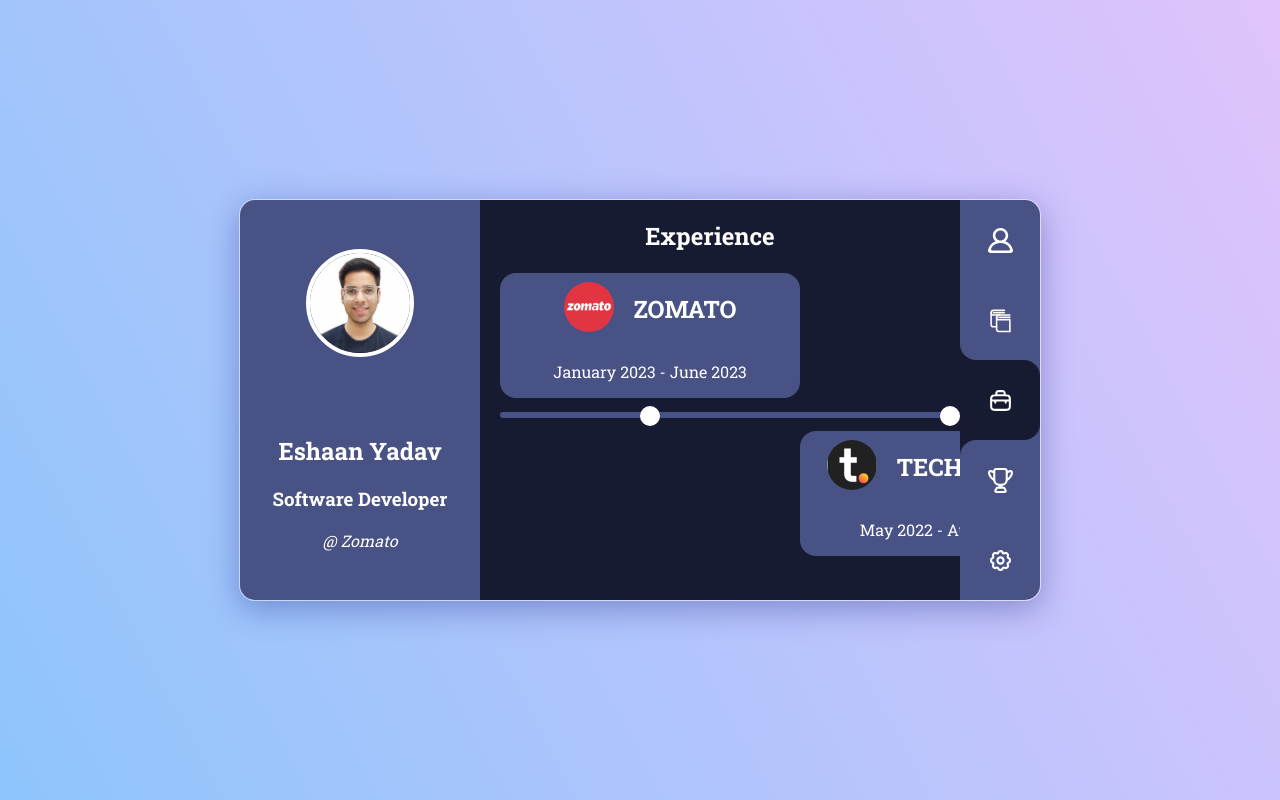
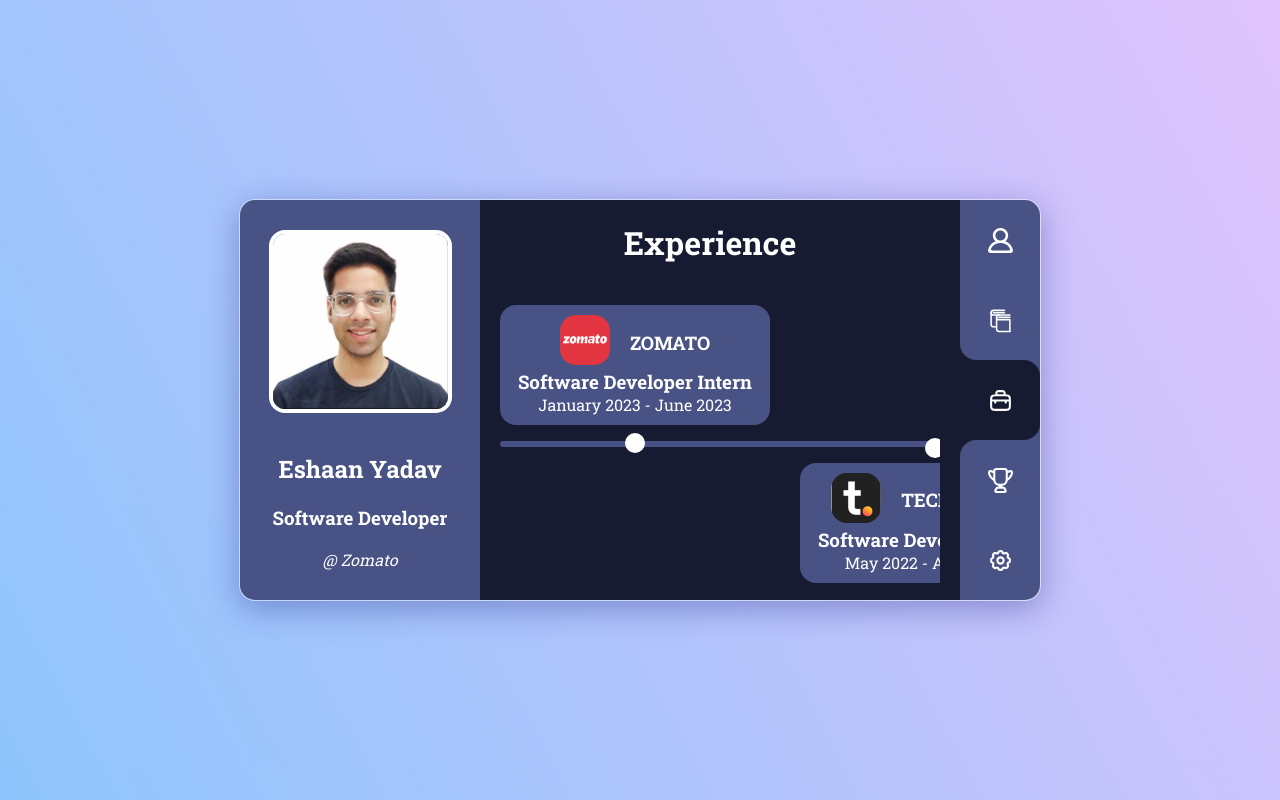
Before and after one commit to e-for-eshaan/business-card, a React (Create React App) app: page / in a window 1280 px wide. Both pictures are taken after a click on the item 1000 px from the left and 400 px from the top of the page. Built offline with nearby package versions, Linux system fonts and the light colour scheme.

Commit message:
UI fixes

```diff
--- a/src/App.js
+++ b/src/App.js
@@ -2,9 +2,8 @@ import './App.scss';
 import { Card } from './components';
 
 function App() {
-  let i = 0
   return (
-    <div onLoad={() => console.log(i++)} className="App">
+    <div className="App">
       <Card />
     </div>
   );
--- a/src/components/Card/Content/Experience/Experience.jsx
+++ b/src/components/Card/Content/Experience/Experience.jsx
@@ -9,7 +9,7 @@ import phurti from "../../../../assets/phurti.jpg"
 export const Experience = () => {
   return (
     <div className="content experience">
-      <h2>Experience</h2>
+      <h1>Experience</h1>
       <div className="timeline">
         <div style={{ width: experience.length * 300 + 90 }}>
           <div className="line" style={{ width: experience.length * 340 }} />
@@ -24,10 +24,11 @@ export const Experience = () => {
                 <div className="logo">
                   <img src={item.logo} alt="" />
                 </div>
-                <h2>
+                <h3>
                   {item.company}
-                </h2>
+                </h3>
               </div>
+              <h3>{item.title}</h3>
 
               <p>{item.date.start} - {item.date.end}</p>
             </div>
@@ -41,51 +42,54 @@ export const Experience = () => {
 
 const experience = [
   {
-    "company": "ZOMATO",
-    "description": [
+    company: "ZOMATO",
+    title: "Software Developer Intern",
+    description: [
       "Developed the entire bulk operation service dashboard using ReactJS, Redux, and React-JSS, with Golang-based microservices and DynamoDB.",
       "Created the front-end architecture for the novel dining menu service for merchants, using MySQL and Amazon S3.",
       "Built and automated the entire micro-service for merchant emails to acknowledge tax-compliance updates in the menu using Kafka, Go, PHP, and gRPC while integrating relational and non-relational databases.",
       "Revamped and optimized the POS and Non-POS menu validation flows to enable dynamic checks."
     ],
-    "skills": ["ReactJS", "Redux", "React-JSS", "Golang", "DynamoDB", "MySQL", "Amazon S3", "Kafka", "PHP", "gRPC"],
-    "date": {
+    skills: ["ReactJS", "Redux", "React-JSS", "Golang", "DynamoDB", "MySQL", "Amazon S3", "Kafka", "PHP", "gRPC"],
+    date: {
       "start": "January 2023",
       "end": "June 2023"
     },
-    "location": "Gurugram, India",
+    location: "Gurugram, India",
     logo: zomato
   },
   {
-    "company": "TECHWONDOE",
-    "description": [
+    company: "TECHWONDOE",
+    title: "Software Developer Intern",
+    description: [
       "Front-end spearhead for the client, actively participating in client meets and client negotiations.",
       "Rolled out 2 apps for foreign clients using NextJS, Tailwind, headless CMS, Django, and Swagger.",
       "Documented every component and flow using Storybook library.",
       "Actively participated in code reviews, hot-fixes, deadline negotiations, and design reviews."
     ],
-    "skills": ["NextJS", "Tailwind", "headless CMS", "Django", "Swagger", "Storybook"],
-    "date": {
+    skills: ["NextJS", "Tailwind", "headless CMS", "Django", "Swagger", "Storybook"],
+    date: {
       "start": "May 2022",
       "end": "August 2022"
     },
-    "location": "Auckland, New Zealand",
+    location: "Auckland, New Zealand",
     logo: techwondoe
   },
   {
-    "company": "PHURTI",
-    "description": [
+    company: "PHURTI",
+    title: "Software Developer Intern",
+    description: [
       "Reinvented and redesigned the entire front-end code base with ReactJS, Redux-Saga, and JavaScript.",
       "Developed Back-end systems with Django, implementing new features like pagination, developed APIs, etc.",
       "Designed and created the entire architecture of how discounts are applied.",
       "Programmed complex behaviors and animations using Sass and JavaScript."
     ],
-    "skills": ["ReactJS", "Redux-Saga", "JavaScript", "Django", "Sass"],
-    "date": {
+    skills: ["ReactJS", "Redux-Saga", "JavaScript", "Django", "Sass"],
+    date: {
       "start": "November 2021",
       "end": "January 2022"
     },
-    "location": "Bengaluru, India",
+    location: "Bengaluru, India",
     logo: phurti
   }
 ]
--- a/src/components/Card/Content/Experience/Experience.scss
+++ b/src/components/Card/Content/Experience/Experience.scss
@@ -15,7 +15,7 @@
       img {
         width: 50px;
         height: 50px;
-        border-radius: 50%;
+        border-radius: 16px;
       }
     }
   }
@@ -39,11 +39,15 @@
   }
 
   .experienceCard {
-    width: 300px;
+    width: 250px;
     display: inline-block;
     position: absolute;
     background-color: $theme1;
     border-radius: 16px;
+    * {
+      margin: 0;
+    }
+    padding: 10px;
   }
   .upCard {
     bottom: 55%;
@@ -52,9 +56,10 @@
     top: 57%;
   }
   .timeline {
-    height: calc(100% - 80px);
+    height: calc(100% - 50px);
     position: relative;
     width: 100%;
+    overflow-x: auto;
     .line {
       height: 6px;
       background-color: $theme1;
--- a/src/components/Image/Image.scss
+++ b/src/components/Image/Image.scss
@@ -11,9 +11,9 @@
   align-items: center;
   justify-content: space-around;
   .profile {
-    width: 100px;
-    height: 100px;
-    border-radius: 50%;
+    width: 175px;
+    height: 175px;
+    border-radius: 16px;
     border: 4px solid white;
   }
 }
```
